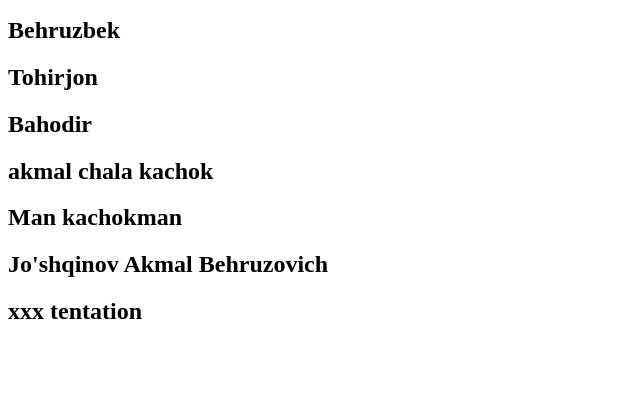
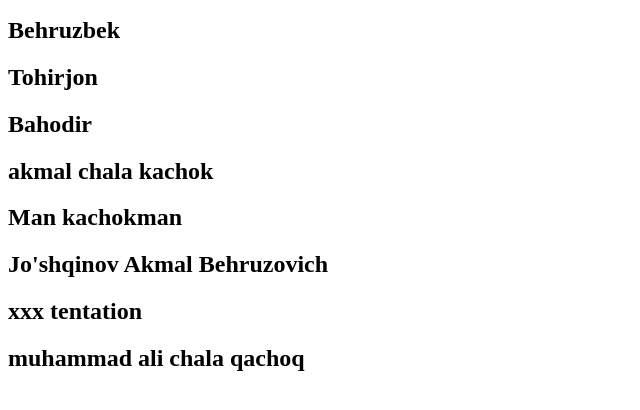
Before and after one commit to oybekalloyorov/group1, a plain HTML site: page index.html in a window 1280 px wide. Shown: the part 110-520 px from the top of the page, without its empty margins (0-640 px from the left). Drawn offline with Linux system fonts and the light colour scheme.

Commit message:
Update index.html

```diff
--- a/index.html
+++ b/index.html
@@ -15,5 +15,6 @@
 <h2>Man kachokman</h2>
 <h2>Jo'shqinov Akmal Behruzovich</h2>
 <h2>xxx tentation</h2>
+    <h2> muhammad ali chala qachoq</h2>
 </body>
 </html>
```
